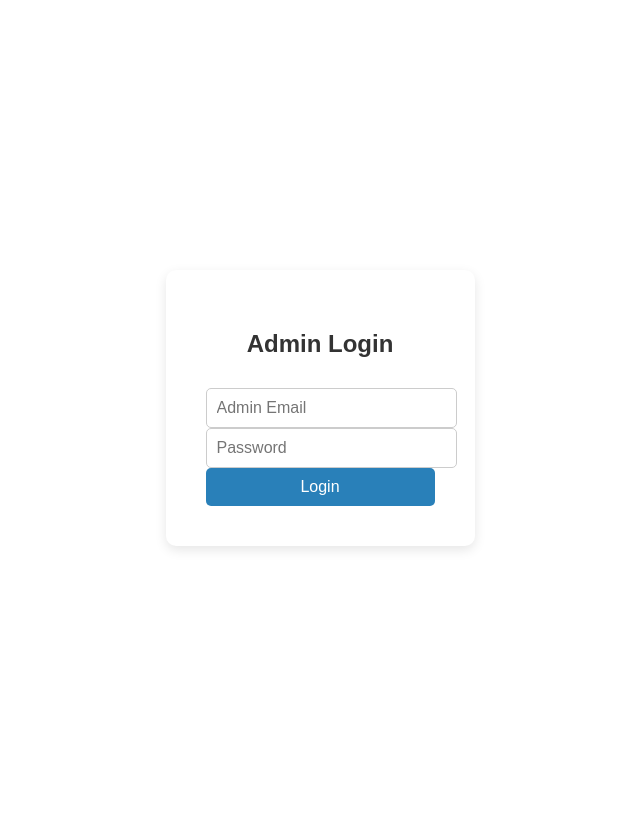
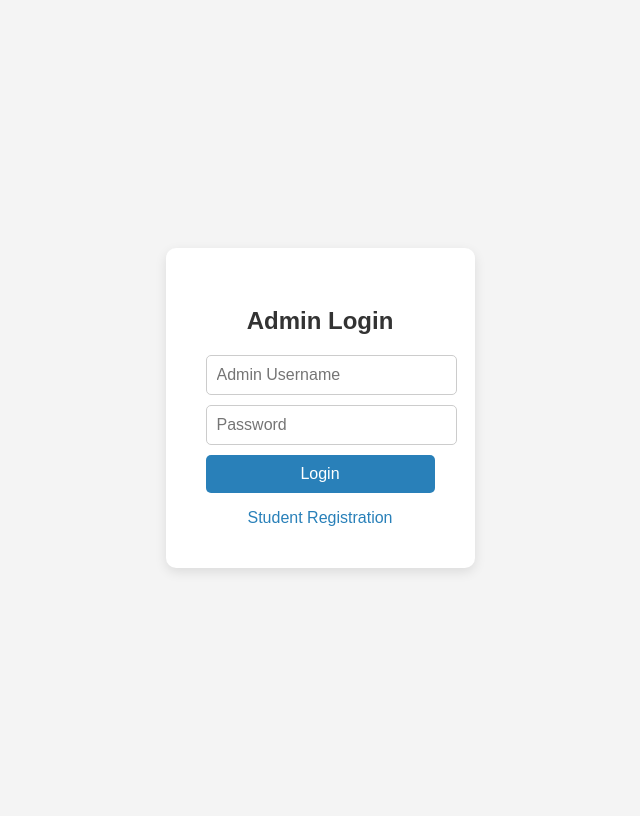
Before and after one commit to BryanCustodio/MIS-EXAM, a PHP site: page / in a window 1280 px wide. Shown: the whole page, without its empty margins (320-960 px from the left). Run offline with PHP 8.4, Linux system fonts and the light colour scheme.

Commit message:
goods register

```diff
--- a/index.php
+++ b/index.php
@@ -2,23 +2,46 @@
 session_start();
 include './db/dbcon.php';
 
-
-// Handling registration (OPTIONAL: Only if you allow admin registration)
-if ($_SERVER['REQUEST_METHOD'] == 'POST' && isset($_POST['register'])) {
-    $email = $_POST['email'];
+// Handling student registration
+if ($_SERVER['REQUEST_METHOD'] == 'POST' && isset($_POST['student_register'])) {
+    $first_name = $_POST['first_name'];
+    $middle_name = $_POST['middle_name'];
+    $last_name = $_POST['last_name'];
+    $gender = $_POST['gender'];
+    $username = $_POST['username'];
     $password = password_hash($_POST['password'], PASSWORD_DEFAULT);
 
-    // Register admin only
-    $conn->query("INSERT INTO admin (username, password) VALUES ('$email', '$password')");
-    echo "<div class='success-message'>Admin registration successful!</div>";
+    // Check if username already exists
+    $stmt = $conn->prepare("SELECT * FROM student WHERE username = ?");
+    $stmt->bind_param("s", $username);
+    $stmt->execute();
+    $result = $stmt->get_result();
+
+    if ($result->num_rows > 0) {
+        echo "<script>alert('Username already exists! Choose a different one.');</script>";
+    } else {
+        // Insert new student
+        $stmt = $conn->prepare("INSERT INTO student (first_name, middle_name, last_name, gender, username, password) VALUES (?, ?, ?, ?, ?, ?)");
+        $stmt->bind_param("ssssss", $first_name, $middle_name, $last_name, $gender, $username, $password);
+        if ($stmt->execute()) {
+            echo "<script>alert('Student registration successful!');</script>";
+        } else {
+            echo "<script>alert('Error in registration!');</script>";
+        }
+    }
+    $stmt->close();
 }
 
-// Handling login (ONLY ADMIN CAN LOGIN)
+// Handling admin login
 if ($_SERVER['REQUEST_METHOD'] == 'POST' && isset($_POST['login'])) {
-    $email = $_POST['email'];
+    $username = $_POST['username'];
     $password = $_POST['password'];
 
-    $result = $conn->query("SELECT * FROM admin WHERE username='$email'");
+    $stmt = $conn->prepare("SELECT * FROM admin WHERE username = ?");
+    $stmt->bind_param("s", $username);
+    $stmt->execute();
+    $result = $stmt->get_result();
+
     if ($result->num_rows > 0) {
         $row = $result->fetch_assoc();
         if (password_verify($password, $row['password'])) {
@@ -26,13 +49,15 @@ if ($_SERVER['REQUEST_METHOD'] == 'POST' && isset($_POST['login'])) {
             header("Location: admin/admin.php");
             exit;
         } else {
-            echo "<div class='error-message'>Invalid credentials for admin!</div>";
+            echo "<script>alert('Invalid credentials for admin!');</script>";
         }
     } else {
-        echo "<div class='error-message'>Invalid credentials for admin!</div>";
+        echo "<script>alert('Invalid credentials for admin!');</script>";
     }
+    $stmt->close();
 }
 ?>
+
 
 <!DOCTYPE html>
 <html lang="en">
@@ -47,6 +72,7 @@ if ($_SERVER['REQUEST_METHOD'] == 'POST' && isset($_POST['login'])) {
             display: flex;
             justify-content: center;
             align-items: center;
+            background-color: #f4f4f4;
         }
         .form-container {
             background-color: white;
@@ -54,11 +80,11 @@ if ($_SERVER['REQUEST_METHOD'] == 'POST' && isset($_POST['login'])) {
             max-width: 450px;
             border-radius: 10px;
             box-shadow: 0 4px 12px rgba(0, 0, 0, 0.1);
+            text-align: center;
         }
         h2 {
-            text-align: center;
             color: #333;
-            margin-bottom: 30px;
+            margin-bottom: 20px;
         }
         .input-field input {
             width: 100%;
@@ -67,6 +93,7 @@ if ($_SERVER['REQUEST_METHOD'] == 'POST' && isset($_POST['login'])) {
             border: 1px solid #ccc;
             font-size: 16px;
             outline: none;
+            margin-bottom: 10px;
         }
         .submit-btn {
             width: 100%;
@@ -82,13 +109,41 @@ if ($_SERVER['REQUEST_METHOD'] == 'POST' && isset($_POST['login'])) {
         .submit-btn:hover {
             background-color: #1c6a98;
         }
-        .error-message, .success-message {
+        .register-btn {
+            margin-top: 15px;
+            background: none;
+            border: none;
+            color: #2980b9;
+            cursor: pointer;
+            font-size: 16px;
+        }
+        .register-btn:hover {
+            text-decoration: underline;
+        }
+        .modal {
+            display: none;
+            position: fixed;
+            z-index: 1000;
+            left: 0;
+            top: 0;
+            width: 100%;
+            height: 100%;
+            background-color: rgba(0,0,0,0.5);
+            align-items: center;
+            justify-content: center;
+        }
+        .modal-content {
+            background-color: white;
+            padding: 20px;
+            width: 350px;
+            border-radius: 8px;
             text-align: center;
-            color: red;
-            margin-bottom: 20px;
+            box-shadow: 0 4px 12px rgba(0, 0, 0, 0.2);
         }
-        .success-message {
-            color: green;
+        .close {
+            float: right;
+            font-size: 24px;
+            cursor: pointer;
         }
     </style>
 </head>
@@ -97,17 +152,48 @@ if ($_SERVER['REQUEST_METHOD'] == 'POST' && isset($_POST['login'])) {
 <div class="form-container">
     <h2>Admin Login</h2>
 
-    <!-- Login Form (Only for Admin) -->
     <form id="login-form" method="POST">
         <div class="input-field">
-            <input type="email" name="email" placeholder="Admin Email" required>
+            <input type="text" name="username" placeholder="Admin Username" required>
         </div>
         <div class="input-field">
             <input type="password" name="password" placeholder="Password" required>
         </div>
         <button type="submit" name="login" class="submit-btn">Login</button>
     </form>
+
+    <button class="register-btn" onclick="openModal()">Student Registration</button>
 </div>
+
+<div id="studentModal" class="modal">
+    <div class="modal-content">
+        <span class="close" onclick="closeModal()">&times;</span>
+        <h2>Student Registration</h2>
+        <form method="POST">
+            <input type="text" name="first_name" placeholder="First Name" required>
+            <input type="text" name="middle_name" placeholder="Middle Name" required>
+            <input type="text" name="last_name" placeholder="Last Name" required>
+            <select name="gender" required>
+                <option value="" disabled selected>Select Gender</option>
+                <option value="Male">Male</option>
+                <option value="Female">Female</option>
+                <option value="Other">Other</option>
+            </select>
+            <input type="text" name="username" placeholder="Username" required>
+            <input type="password" name="password" placeholder="Password" required>
+            <button type="submit" name="student_register" class="submit-btn">Register</button>
+        </form>
+    </div>
+</div>
+
+<script>
+    function openModal() {
+        document.getElementById('studentModal').style.display = 'flex';
+    }
+    function closeModal() {
+        document.getElementById('studentModal').style.display = 'none';
+    }
+</script>
 
 </body>
 </html>
```
Also changed, not shown: ARCHIVE/login.php (+48 -40 lines).
